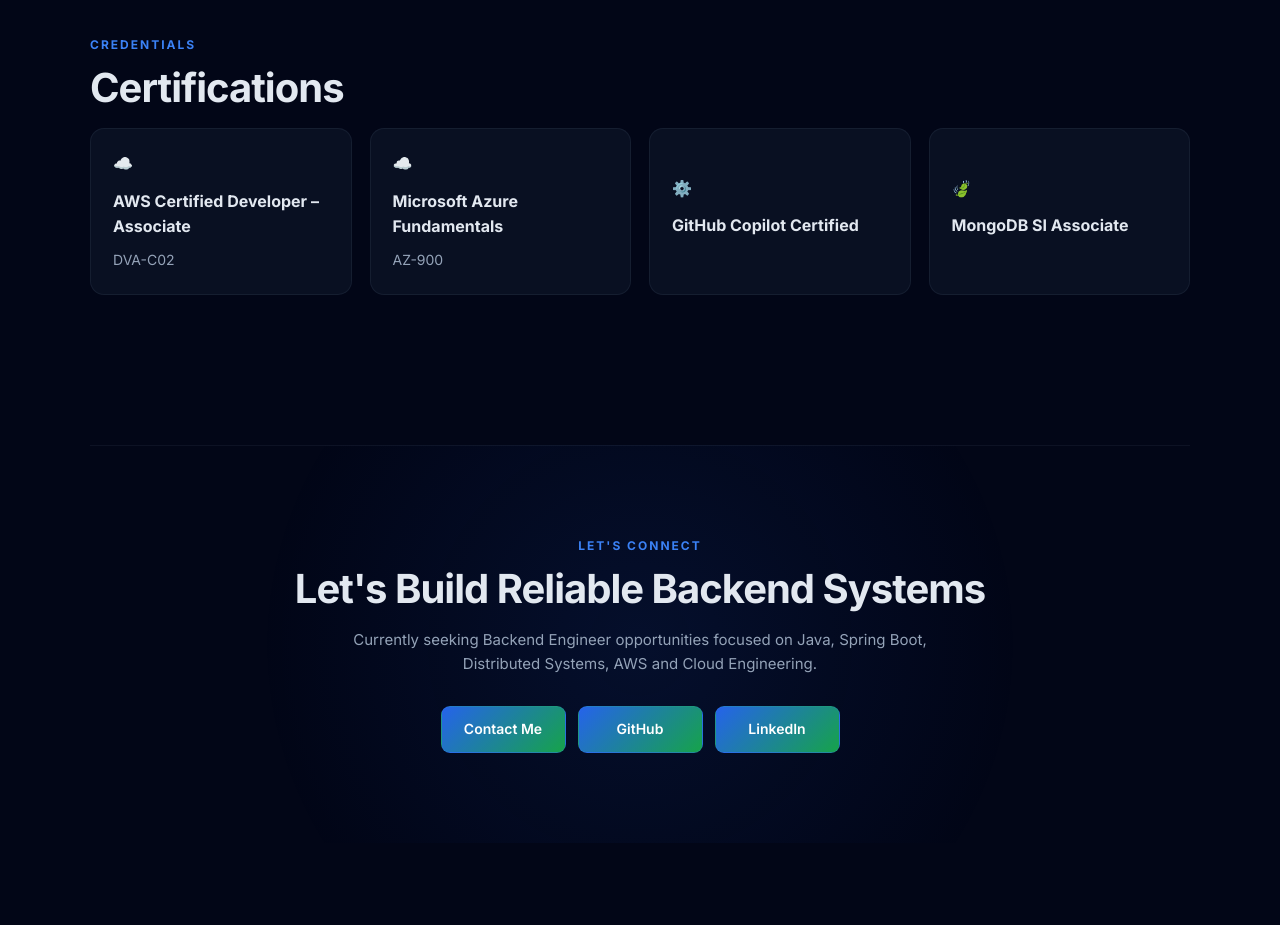
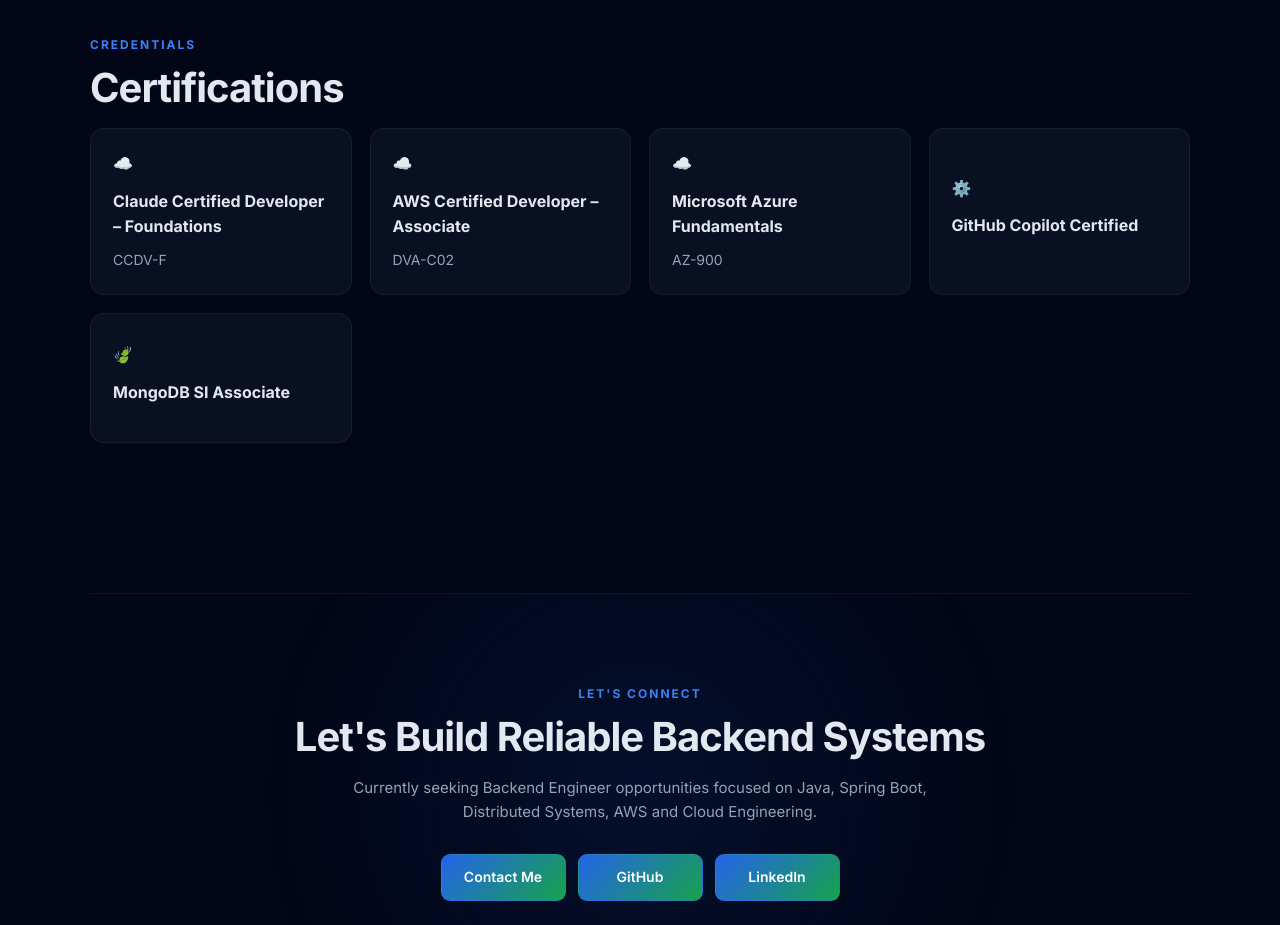
Before and after one commit to akshitr25/My-Portfolio, a plain HTML site: page index.html in a window 1280 px wide. Shown: the part 4460-5385 px from the top of the page. Drawn offline with nearby package versions, Linux system fonts and the light colour scheme; no server answers.

Commit message:
ccdv f added

```diff
--- a/index.html
+++ b/index.html
@@ -1128,6 +1128,20 @@
           ☁️
 
           <strong>
+            Claude Certified Developer – Foundations
+          </strong>
+
+          <p>
+            CCDV-F
+          </p>
+
+        </div>
+
+        <div>
+
+          ☁️
+
+          <strong>
             AWS Certified Developer – Associate
           </strong>
 
```
